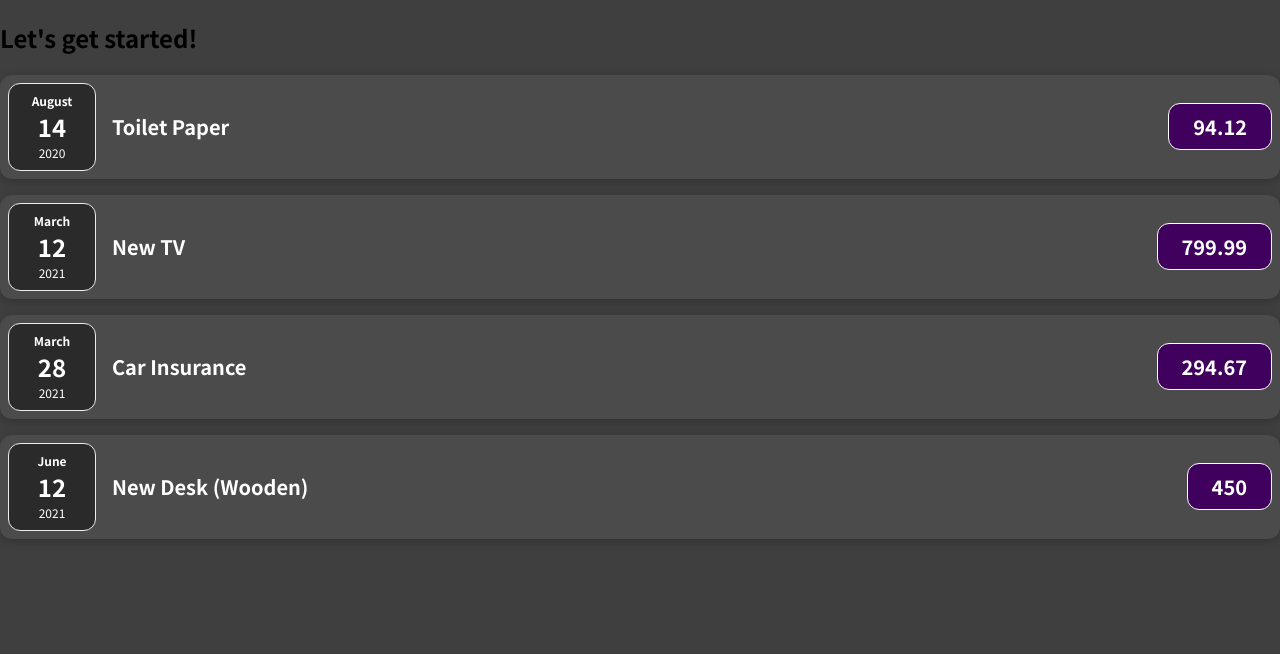
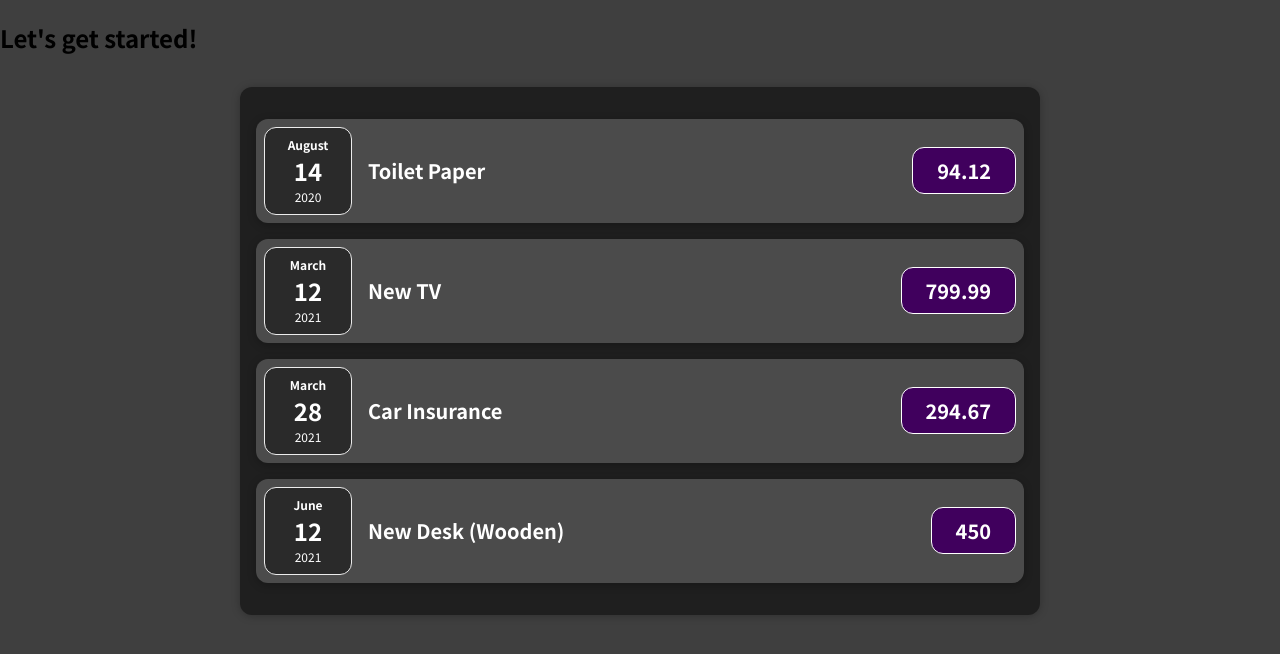
Before and after one commit to gralka/how-i-learned-react, a JavaScript app: page / in a window 1280 px wide. Shown: the top 654 px of the page. Built offline with nearby package versions, Linux system fonts and the light colour scheme.

Commit message:
Compose ExpenseItems inside of an ExpenseList component

```diff
--- a/src/App.js
+++ b/src/App.js
@@ -1,4 +1,4 @@
-import ExpenseItem from './components/ExpenseItem';
+import ExpenseList from './components/ExpenseList';
 
 function App() {
   const expenses = [
@@ -31,22 +31,7 @@ function App() {
   return (
     <div>
       <h2>Let's get started!</h2>
-      <ExpenseItem
-        date={expenses[0].date}
-        title={expenses[0].title}
-        price={expenses[0].amount} />
-      <ExpenseItem
-        date={expenses[1].date}
-        title={expenses[1].title}
-        price={expenses[1].amount} />
-      <ExpenseItem
-        date={expenses[2].date}
-        title={expenses[2].title}
-        price={expenses[2].amount} />
-      <ExpenseItem
-        date={expenses[3].date}
-        title={expenses[3].title}
-        price={expenses[3].amount} />
+      <ExpenseList expenses={expenses} />
     </div>
   );
 }
--- /dev/null
+++ b/src/components/ExpenseList.css
@@ -0,0 +1,9 @@
+.expense-list {
+  padding: 1rem;
+  background-color: rgb(31, 31, 31);
+  margin: 2rem auto;
+  width: 50rem;
+  max-width: 95%;
+  border-radius: 12px;
+  box-shadow: 0 1px 8px rgba(0, 0, 0, 0.25);
+}
--- /dev/null
+++ b/src/components/ExpenseList.js
@@ -0,0 +1,29 @@
+import ExpenseItem from './ExpenseItem';
+import './ExpenseList.css';
+
+function ExpenseList(props) {
+  const expenses = [...props.expenses];
+
+  return (
+      <div className="expense-list">
+        <ExpenseItem
+          date={expenses[0].date}
+          title={expenses[0].title}
+          price={expenses[0].amount} />
+        <ExpenseItem
+          date={expenses[1].date}
+          title={expenses[1].title}
+          price={expenses[1].amount} />
+        <ExpenseItem
+          date={expenses[2].date}
+          title={expenses[2].title}
+          price={expenses[2].amount} />
+        <ExpenseItem
+          date={expenses[3].date}
+          title={expenses[3].title}
+          price={expenses[3].amount} />
+    </div>
+  );
+}
+
+export default ExpenseList;
```
